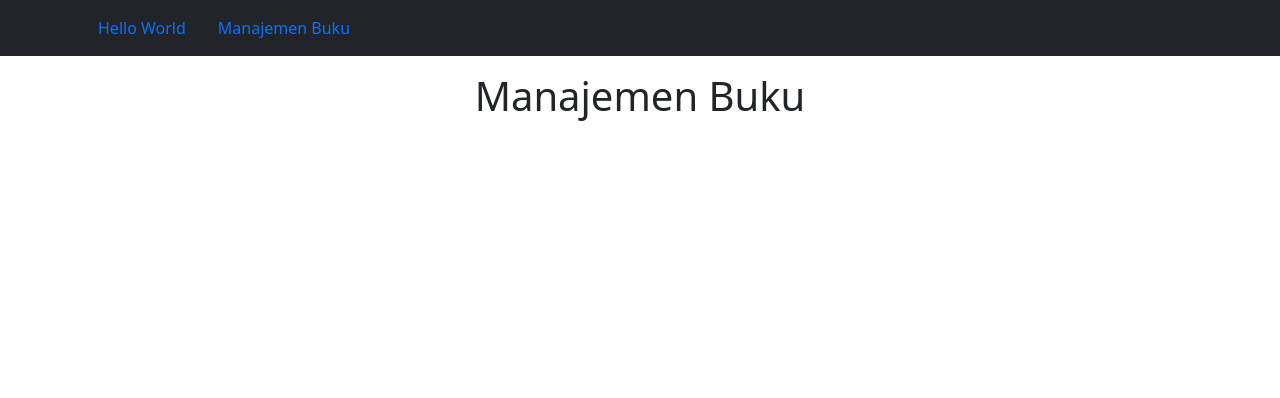
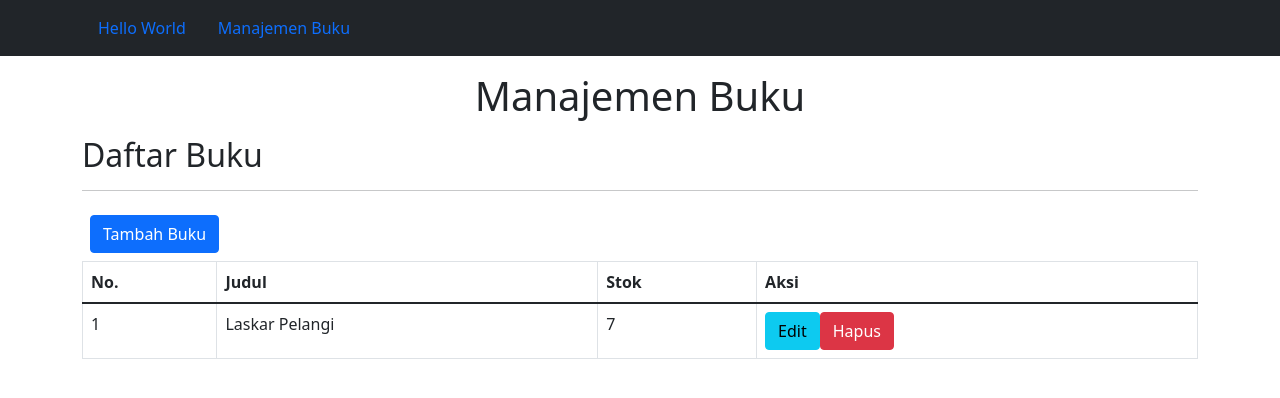
Before and after one commit to noaditya10/master-zoom-react, a React (Create React App) app: page /manajemen-buku in a window 1280 px wide. Shown: the top 398 px of the page. Built offline with nearby package versions, Linux system fonts and the light colour scheme.

Commit message:
interface READ

```diff
--- a/src/components/ManajemenBuku.jsx
+++ b/src/components/ManajemenBuku.jsx
@@ -12,7 +12,34 @@
 
       <div id="formTambah"></div>
       <div id="formUbah"></div>
-      <div id="daftarBuku"></div>
+      <div id="daftarBuku">
+        <h2 className="mt-3">Daftar Buku</h2>
+        <hr />
+        <button className="btn btn-primary m-2">Tambah Buku</button>
+        <table className="table table-bordered">
+          <thead>
+            <tr>
+              <th>No.</th>
+              <th>Judul</th>
+              <th>Stok</th>
+              <th>Aksi</th>
+            </tr>
+          </thead>
+          <tbody>
+            {bookList.map((book, index) => (
+              <tr key={index}>
+                <td> {index + 1}</td>
+                <td> {book.judul} </td>
+                <td> {book.stok} </td>
+                <td>
+                  <button className="btn btn-info mr-3">Edit</button>
+                  <button className="btn btn-danger">Hapus</button>
+                </td>
+              </tr>
+            ))}
+          </tbody>
+        </table>
+      </div>
     </div>
   );
 }
```
